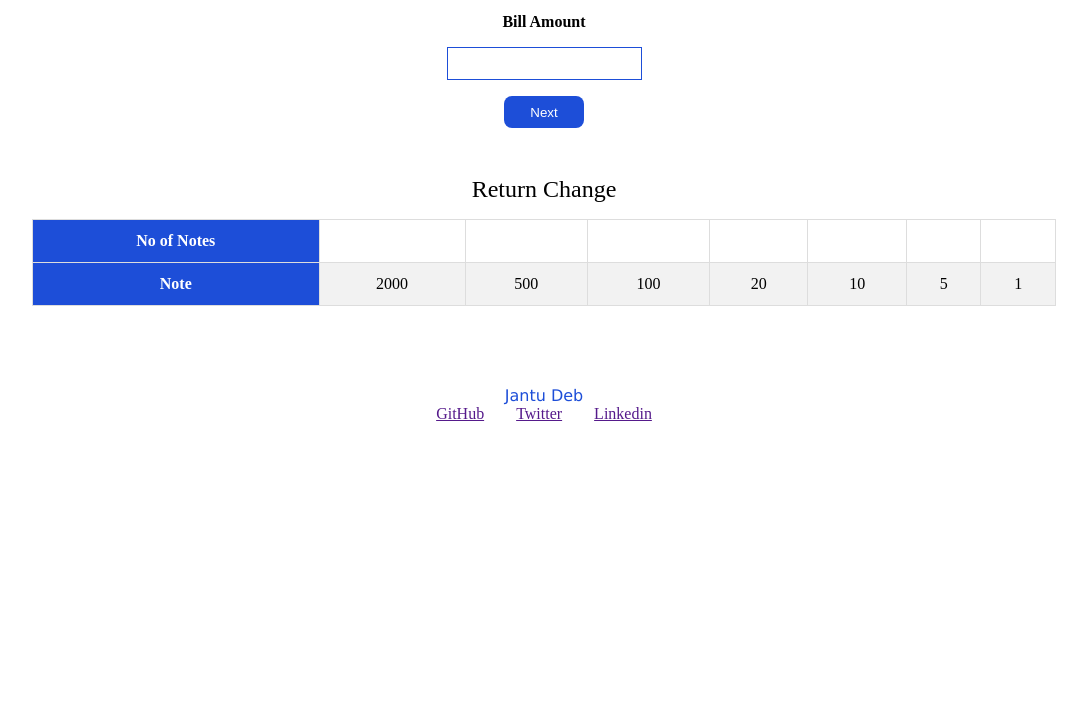
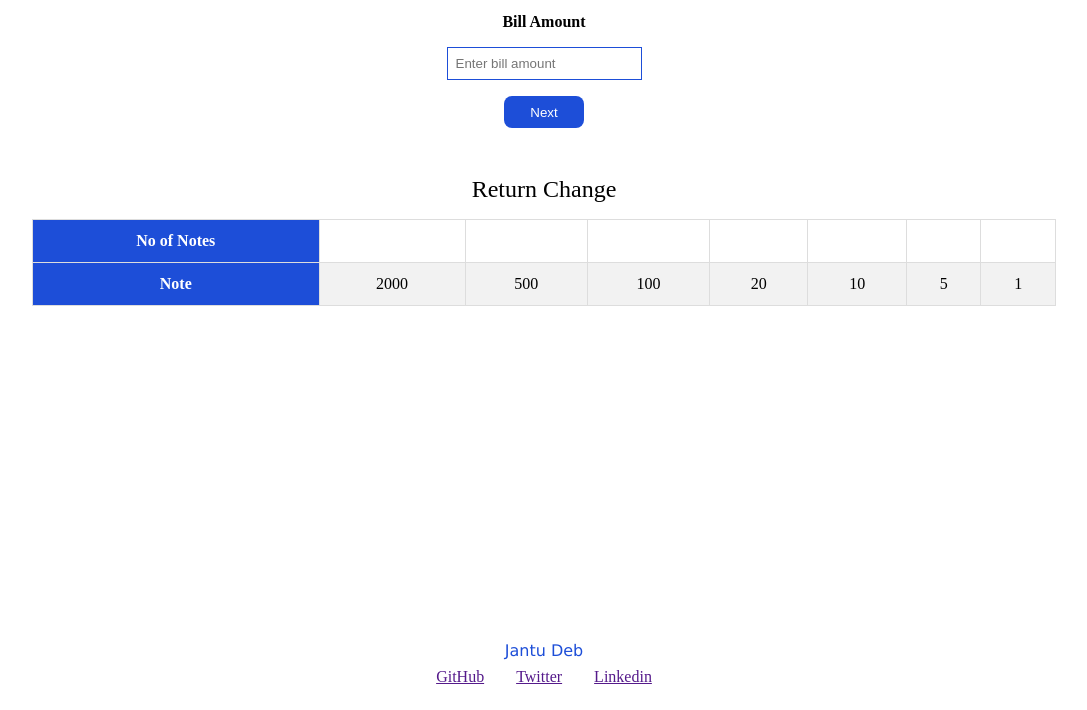
Before and after one commit to JantuDeb/cash-register-app, a plain HTML site: page index.html in a window 1280 px wide. Shown: the part 90-800 px from the top of the page, without its empty margins (96-1183 px from the left). Drawn offline with Linux system fonts and the light colour scheme.

Commit message:
modified input

```diff
--- a/index.html
+++ b/index.html
@@ -17,13 +17,23 @@
         </p>
         <div class="input-container">
           <label class="input-label" for="bill-amount">Bill Amount</label>
-          <input class="input" id="bill-amount" type="number" />
+          <input
+            class="input"
+            id="bill-amount"
+            type="number"
+            placeholder="Enter bill amount"
+          />
           <button id="btn-next">Next</button>
         </div>
 
         <div class="input-container hidden">
           <label class="input-label" for="cash-given">Cash Given</label>
-          <input class="input" id="cash-given" type="number" />
+          <input
+            class="input"
+            id="cash-given"
+            type="number"
+            placeholder="Enter given amount"
+          />
           <button id="btn-check">Check</button>
         </div>
 
--- a/style.css
+++ b/style.css
@@ -81,7 +81,11 @@ h1 {
 }
 
 footer {
-  margin-top: 5rem;
+  position: absolute;
+  bottom: 0;
+  left: 0;
+  right: 0;
+  margin: 1rem 0rem;
   display: flex;
   flex-direction: column;
   justify-content: center;
@@ -93,6 +97,7 @@ footer p {
   font-family: Verdana, Geneva, Tahoma, sans-serif;
 }
 .footer-list {
+  padding: 0.5rem 0rem;
   display: flex;
   justify-content: center;
   list-style: none;
```
